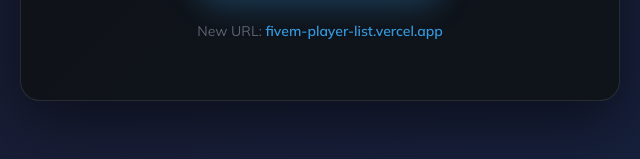
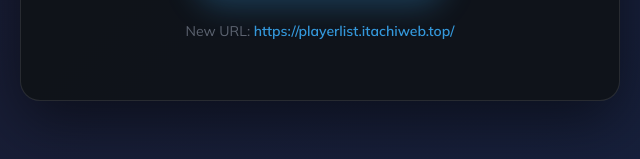
Before and after one commit to itachiwho/lrbd-player-tracker, a plain HTML site: page index.html in a window 1280 px wide. Shown: the part 603-762 px from the top of the page, 320-960 px from the left. Drawn offline with Linux system fonts and the light colour scheme.

Commit message:
Update URL in index.html to new site address

```diff
--- a/index.html
+++ b/index.html
@@ -154,7 +154,7 @@
       Visit New Site →
     </a>
     <p class="url-text">
-      New URL: <a href="https://playerlist.itachiweb.top/">fivem-player-list.vercel.app</a>
+      New URL: <a href="https://playerlist.itachiweb.top/">https://playerlist.itachiweb.top/</a>
     </p>
   </div>
 </body>
```
